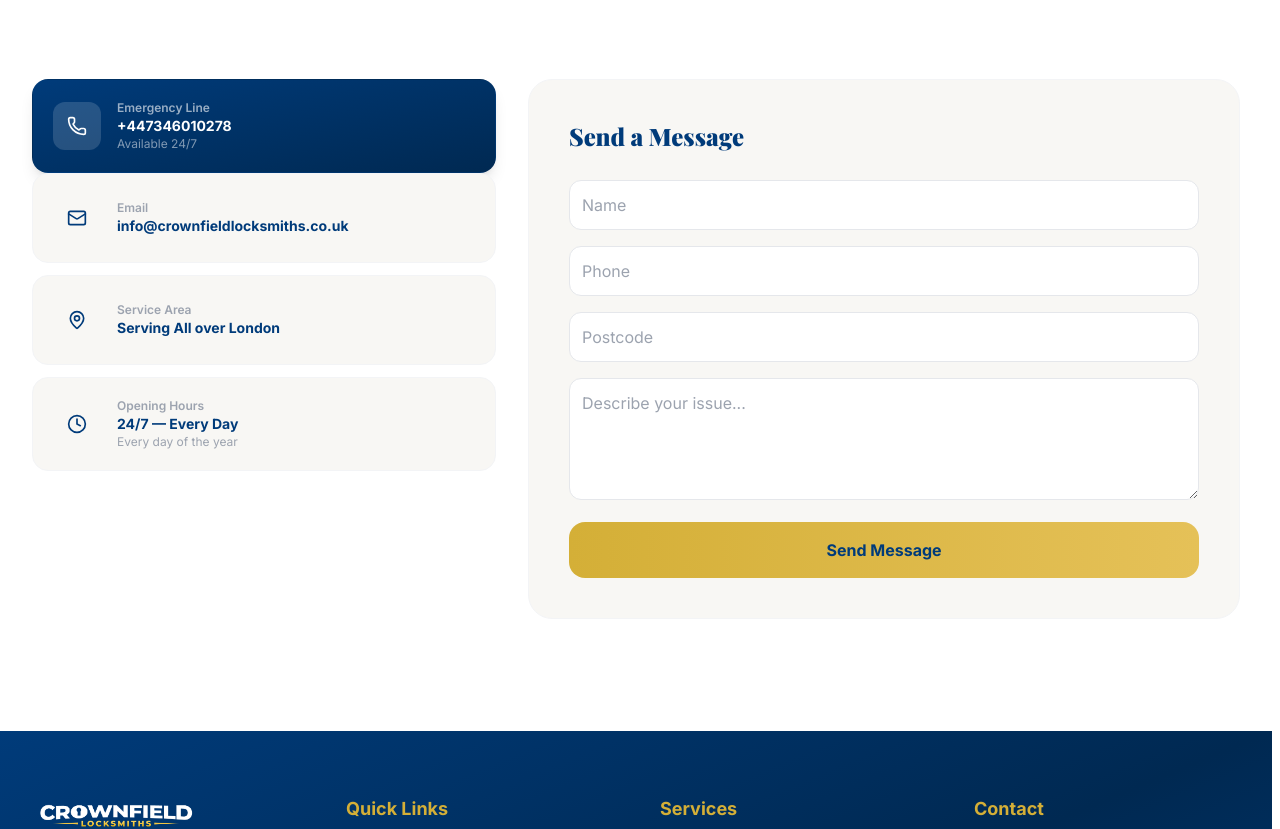
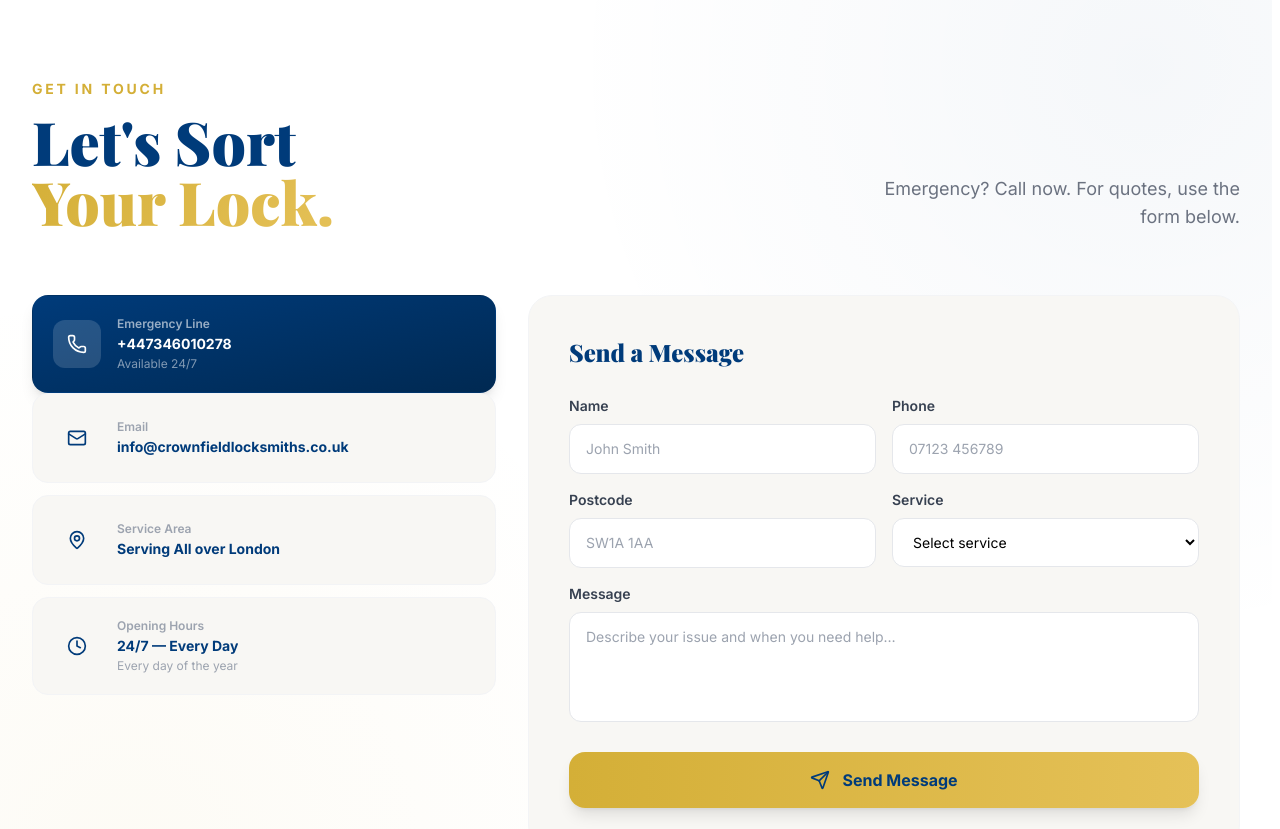
Before and after one commit to mirjonrashid/crownfield-locksmiths-website, a Next.js app: page / in a window 1280 px wide. Shown: the part 7360-8189 px from the top of the page. Built offline with nearby package versions, Linux system fonts and the light colour scheme.

Commit message:
new changes-fix

```diff
--- a/src/components/ContactForm.tsx
+++ b/src/components/ContactForm.tsx
@@ -1,25 +1,24 @@
 "use client";
 
 import { useState } from "react";
-import { AnimatePresence } from "framer-motion";
-import { Phone, Mail, MapPin, Clock } from "lucide-react";
+import { motion, AnimatePresence } from "framer-motion";
+import {
+  Phone,
+  Mail,
+  MapPin,
+  Clock,
+  Send,
+  CheckCircle2,
+  AlertCircle,
+} from "lucide-react";
 import { companyInfo } from "@/data/content";
 
-type TrackParams = Record<string, string | number | boolean>;
-
-function trackEvent(name: string, params?: TrackParams) {
+function trackEvent(
+  name: string,
+  params?: Record<string, string | number | boolean | undefined>,
+) {
   if (typeof window === "undefined") return;
-  window.gtag?.("event", name, params);
-}
-
-interface ContactCard {
-  href: string | null;
-  icon: React.ComponentType<{ className?: string }>;
-  label: string;
-  value: string;
-  sub: string | null;
-  dark: boolean;
-  onClick?: () => void;
+  window.gtag?.("event", name, params || {});
 }
 
 export default function ContactForm() {
@@ -30,7 +29,6 @@
     service: "",
     message: "",
   });
-
   const [isSubmitting, setIsSubmitting] = useState(false);
   const [submitStatus, setSubmitStatus] = useState<
     "idle" | "success" | "error"
@@ -40,15 +38,14 @@
     e: React.ChangeEvent<
       HTMLInputElement | HTMLTextAreaElement | HTMLSelectElement
     >,
-  ) => {
-    setFormData({ ...formData, [e.target.name]: e.target.value });
-  };
+  ) => setFormData({ ...formData, [e.target.name]: e.target.value });
 
-  const handleSubmit = async (e: React.FormEvent<HTMLFormElement>) => {
+  const handleSubmit = async (e: React.FormEvent) => {
     e.preventDefault();
     setIsSubmitting(true);
     setSubmitStatus("idle");
 
+    // Track attempt (optional)
     trackEvent("contact_form_attempt", {
       service: formData.service || "unknown",
     });
@@ -63,19 +60,22 @@
         body: JSON.stringify({
           access_key: process.env.NEXT_PUBLIC_WEB3FORMS_KEY,
           subject: `New Enquiry from ${formData.name} — ${formData.service}`,
-          ...formData,
+          name: formData.name,
+          phone: formData.phone,
+          postcode: formData.postcode,
+          service: formData.service,
+          message: formData.message,
           to_email: "info@crownfieldlocksmiths.co.uk",
         }),
       });
 
-      const result: { success: boolean } = await response.json();
+      const result = await response.json();
 
-      if (!result.success) throw new Error("Submission failed");
-
+      if (result.success) {
         setSubmitStatus("success");
 
-      // ✅ PRIMARY CONVERSION EVENT
-      trackEvent("generate_lead", {
+        // ✅ Conversion event
+        trackEvent("contact_form_submit", {
           service: formData.service || "unknown",
           postcode: formData.postcode || "unknown",
         });
@@ -90,6 +90,9 @@
           });
           setSubmitStatus("idle");
         }, 3000);
+      } else {
+        throw new Error("Failed");
+      }
     } catch {
       setSubmitStatus("error");
 
@@ -101,7 +104,7 @@
     }
   };
 
-  const contactCards: ContactCard[] = [
+  const contactCards = [
     {
       href: `tel:${companyInfo.phone}`,
       icon: Phone,
@@ -135,6 +138,7 @@
       value: companyInfo.address,
       sub: null,
       dark: false,
+      onClick: undefined,
     },
     {
       href: null,
@@ -143,6 +147,7 @@
       value: companyInfo.hours,
       sub: "Every day of the year",
       dark: false,
+      onClick: undefined,
     },
   ];
 
@@ -151,15 +156,52 @@
       id="contact"
       className="py-20 md:py-28 bg-white relative overflow-hidden"
     >
+      {/* Background */}
+      <div className="absolute inset-0 bg-[radial-gradient(circle_at_10%_90%,rgba(212,175,55,0.05),transparent_40%),radial-gradient(circle_at_90%_10%,rgba(0,59,122,0.04),transparent_40%)]" />
+
       <div className="container-max relative z-10">
+        {/* Header */}
+        <motion.div
+          initial={{ opacity: 0, y: 30 }}
+          whileInView={{ opacity: 1, y: 0 }}
+          viewport={{ once: true }}
+          transition={{ duration: 0.5 }}
+          className="mb-14 md:mb-16"
+        >
+          <p className="text-gold font-bold text-sm uppercase tracking-[0.2em] mb-3">
+            Get In Touch
+          </p>
+          <div className="flex flex-col md:flex-row md:items-end md:justify-between gap-4">
+            <h2 className="heading text-4xl md:text-5xl lg:text-6xl text-primary leading-tight">
+              Let&apos;s Sort
+              <br />
+              <span className="text-gradient-gold">Your Lock.</span>
+            </h2>
+            <p className="text-gray-500 text-lg max-w-sm md:text-right">
+              Emergency? Call now. For quotes, use the form below.
+            </p>
+          </div>
+        </motion.div>
+
         <div className="grid lg:grid-cols-5 gap-6 lg:gap-8">
           {/* Contact Cards */}
-          <div className="lg:col-span-2 space-y-3">
-            {contactCards.map((card) => {
+          <motion.div
+            initial={{ opacity: 0, x: -30 }}
+            whileInView={{ opacity: 1, x: 0 }}
+            viewport={{ once: true }}
+            transition={{ duration: 0.5 }}
+            className="lg:col-span-2 space-y-3"
+          >
+            {contactCards.map((card, i) => {
               const Icon = card.icon;
-
-              const content = (
-                <div
+              const Inner = (
+                <motion.div
+                  key={card.label}
+                  initial={{ opacity: 0, y: 15 }}
+                  whileInView={{ opacity: 1, y: 0 }}
+                  viewport={{ once: true }}
+                  transition={{ delay: i * 0.08 }}
+                  whileHover={{ x: 4 }}
                   className={`flex items-center gap-4 p-5 rounded-2xl border transition-all ${
                     card.dark
                       ? "bg-gradient-to-br from-primary to-primary-dark text-white border-transparent shadow-lg"
@@ -167,7 +209,7 @@
                   }`}
                 >
                   <div
-                    className={`w-12 h-12 rounded-xl flex items-center justify-center ${
+                    className={`w-12 h-12 rounded-xl flex items-center justify-center flex-shrink-0 ${
                       card.dark ? "bg-white/15" : "bg-primary/8"
                     }`}
                   >
@@ -177,17 +219,16 @@
                       }`}
                     />
                   </div>
-
-                  <div>
+                  <div className="min-w-0">
                     <p
-                      className={`text-xs font-semibold ${
+                      className={`text-xs font-semibold mb-0.5 ${
                         card.dark ? "text-white/60" : "text-gray-400"
                       }`}
                     >
                       {card.label}
                     </p>
                     <p
-                      className={`font-bold text-sm ${
+                      className={`font-bold text-sm truncate ${
                         card.dark ? "text-white" : "text-primary"
                       }`}
                     >
@@ -195,7 +236,7 @@
                     </p>
                     {card.sub && (
                       <p
-                        className={`text-xs ${
+                        className={`text-xs mt-0.5 ${
                           card.dark ? "text-white/50" : "text-gray-400"
                         }`}
                       >
@@ -203,21 +244,31 @@
                       </p>
                     )}
                   </div>
-                </div>
+                </motion.div>
               );
 
               return card.href ? (
-                <a key={card.label} href={card.href} onClick={card.onClick}>
-                  {content}
+                <a
+                  key={card.label}
+                  href={card.href}
+                  onClick={() => card.onClick?.()}
+                >
+                  {Inner}
                 </a>
               ) : (
-                <div key={card.label}>{content}</div>
+                <div key={card.label}>{Inner}</div>
               );
             })}
-          </div>
+          </motion.div>
 
           {/* Form */}
-          <div className="lg:col-span-3">
+          <motion.div
+            initial={{ opacity: 0, x: 30 }}
+            whileInView={{ opacity: 1, x: 0 }}
+            viewport={{ once: true }}
+            transition={{ duration: 0.5, delay: 0.1 }}
+            className="lg:col-span-3"
+          >
             <form
               onSubmit={handleSubmit}
               className="bg-[#F8F7F4] rounded-3xl p-6 md:p-10 border border-gray-100"
@@ -226,68 +277,157 @@
                 Send a Message
               </h3>
 
+              <div className="grid sm:grid-cols-2 gap-4 mb-4">
+                <div>
+                  <label className="block text-sm font-semibold text-gray-700 mb-2">
+                    Name
+                  </label>
                   <input
                     type="text"
                     name="name"
                     value={formData.name}
                     onChange={handleChange}
                     required
-                placeholder="Name"
-                className="w-full mb-4 p-3 rounded-xl border border-gray-200"
+                    className="w-full px-4 py-3.5 border border-gray-200 rounded-xl bg-white focus:ring-2 focus:ring-gold/40 focus:border-gold outline-none transition-all text-sm"
+                    placeholder="John Smith"
                   />
-
+                </div>
+                <div>
+                  <label className="block text-sm font-semibold text-gray-700 mb-2">
+                    Phone
+                  </label>
                   <input
                     type="tel"
                     name="phone"
                     value={formData.phone}
                     onChange={handleChange}
                     required
-                placeholder="Phone"
-                className="w-full mb-4 p-3 rounded-xl border border-gray-200"
+                    className="w-full px-4 py-3.5 border border-gray-200 rounded-xl bg-white focus:ring-2 focus:ring-gold/40 focus:border-gold outline-none transition-all text-sm"
+                    placeholder="07123 456789"
                   />
+                </div>
+              </div>
 
+              <div className="grid sm:grid-cols-2 gap-4 mb-4">
+                <div>
+                  <label className="block text-sm font-semibold text-gray-700 mb-2">
+                    Postcode
+                  </label>
                   <input
                     type="text"
                     name="postcode"
                     value={formData.postcode}
                     onChange={handleChange}
                     required
-                placeholder="Postcode"
-                className="w-full mb-4 p-3 rounded-xl border border-gray-200"
+                    className="w-full px-4 py-3.5 border border-gray-200 rounded-xl bg-white focus:ring-2 focus:ring-gold/40 focus:border-gold outline-none transition-all text-sm"
+                    placeholder="SW1A 1AA"
                   />
+                </div>
+                <div>
+                  <label className="block text-sm font-semibold text-gray-700 mb-2">
+                    Service
+                  </label>
+                  <select
+                    name="service"
+                    value={formData.service}
+                    onChange={handleChange}
+                    required
+                    className="w-full px-4 py-3.5 border border-gray-200 rounded-xl bg-white focus:ring-2 focus:ring-gold/40 focus:border-gold outline-none transition-all text-sm"
+                  >
+                    <option value="">Select service</option>
+                    <option value="Emergency Lockout">Emergency Lockout</option>
+                    <option value="Lock Replacement">Lock Replacement</option>
+                    <option value="Lock Repair">Lock Repair</option>
+                    <option value="UPVC Issues">UPVC Issues</option>
+                    <option value="Security Upgrade">Security Upgrade</option>
+                    <option value="Key Cutting">Key Cutting</option>
+                    <option value="Other">Other</option>
+                  </select>
+                </div>
+              </div>
 
+              <div className="mb-6">
+                <label className="block text-sm font-semibold text-gray-700 mb-2">
+                  Message
+                </label>
                 <textarea
                   name="message"
                   value={formData.message}
                   onChange={handleChange}
                   required
                   rows={4}
-                placeholder="Describe your issue..."
-                className="w-full mb-4 p-3 rounded-xl border border-gray-200"
+                  className="w-full px-4 py-3.5 border border-gray-200 rounded-xl bg-white focus:ring-2 focus:ring-gold/40 focus:border-gold outline-none transition-all resize-none text-sm"
+                  placeholder="Describe your issue and when you need help…"
                 />
+              </div>
 
-              <button
+              <motion.button
                 type="submit"
                 disabled={isSubmitting}
-                className="w-full py-4 rounded-2xl font-bold bg-gradient-to-r from-gold to-gold-light text-primary"
+                whileHover={{ scale: isSubmitting ? 1 : 1.02 }}
+                whileTap={{ scale: isSubmitting ? 1 : 0.98 }}
+                className={`w-full py-4 px-6 rounded-2xl font-bold text-base flex items-center justify-center gap-3 transition-all ${
+                  isSubmitting
+                    ? "bg-gray-200 cursor-not-allowed text-gray-400"
+                    : submitStatus === "success"
+                      ? "bg-emerald-500 text-white"
+                      : submitStatus === "error"
+                        ? "bg-red-500 text-white"
+                        : "bg-gradient-to-r from-gold to-gold-light text-primary shadow-lg hover:shadow-gold"
+                }`}
               >
-                {isSubmitting ? "Sending…" : "Send Message"}
-              </button>
+                {isSubmitting ? (
+                  <>
+                    <motion.div
+                      animate={{ rotate: 360 }}
+                      transition={{
+                        duration: 1,
+                        repeat: Infinity,
+                        ease: "linear",
+                      }}
+                      className="w-5 h-5 border-2 border-gray-400 border-t-transparent rounded-full"
+                    />
+                    Sending…
+                  </>
+                ) : submitStatus === "success" ? (
+                  <>
+                    <CheckCircle2 className="w-5 h-5" /> Message Sent!
+                  </>
+                ) : submitStatus === "error" ? (
+                  <>
+                    <AlertCircle className="w-5 h-5" /> Failed — Please Call
+                  </>
+                ) : (
+                  <>
+                    <Send className="w-5 h-5" /> Send Message
+                  </>
+                )}
+              </motion.button>
 
               <AnimatePresence>
                 {submitStatus === "success" && (
-                  <div className="mt-4 text-emerald-600 text-sm text-center">
-                    ✓ We’ll be in touch shortly.
-                  </div>
+                  <motion.div
+                    initial={{ opacity: 0, y: -8 }}
+                    animate={{ opacity: 1, y: 0 }}
+                    exit={{ opacity: 0 }}
+                    className="mt-4 p-4 rounded-xl bg-emerald-50 border border-emerald-200 text-center text-emerald-800 font-medium text-sm"
+                  >
+                    ✓ We&apos;ll be in touch shortly.
+                  </motion.div>
                 )}
                 {submitStatus === "error" && (
-                  <div className="mt-4 text-red-600 text-sm text-center">
+                  <motion.div
+                    initial={{ opacity: 0, y: -8 }}
+                    animate={{ opacity: 1, y: 0 }}
+                    exit={{ opacity: 0 }}
+                    className="mt-4 p-4 rounded-xl bg-red-50 border border-red-200 text-center text-red-800 font-medium text-sm"
+                  >
                     Please call {companyInfo.phone} directly.
-                  </div>
+                  </motion.div>
                 )}
               </AnimatePresence>
             </form>
-          </div>
+          </motion.div>
         </div>
       </div>
     </section>
```
Lines whose indentation alone changed are shown as unchanged.
